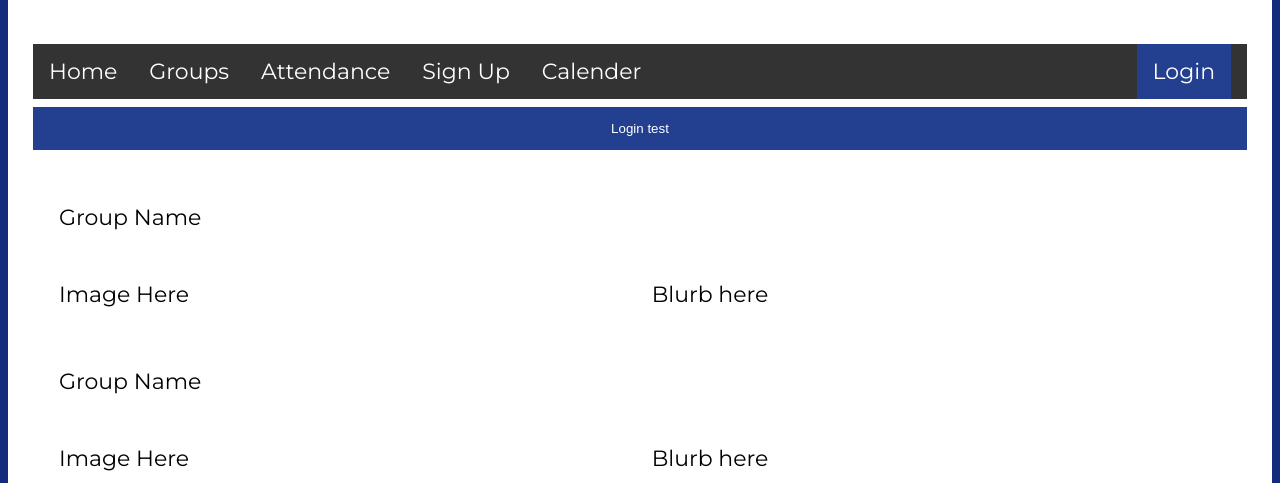
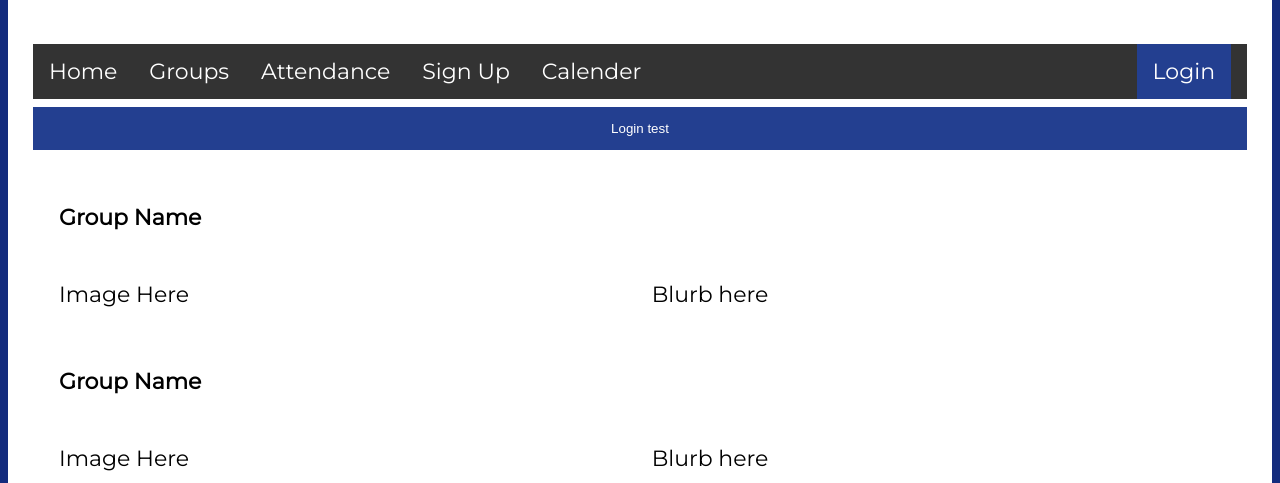
Before and after one commit to Redstone-2/CITComputerClub2, a Jekyll site: the page built from groups.html, in a window 1280 px wide. Shown: the part 140-623 px from the top of the page. Built offline with Jekyll 4.4.1, drawn with Linux system fonts in a browser that asks for light colours; nearby versions of some CDN libraries; the repository's description, which GitHub fills in, is left out.

Commit message:
Update groups.html

```diff
--- a/groups.html
+++ b/groups.html
@@ -19,7 +19,7 @@ layout: default
   text-align: left;
   padding: 20px 0;
 }
- .title {grid-area: title;}
+ .title {grid-area: title; font-weight: bold;}
  .photo {grid-area: photo;}
  .blurb {grid-area: blurb;}
 </style>
@@ -27,7 +27,7 @@ layout: default
 <body>
   <div class="grid-outer">
   <div class="grid-inner">
-    <div class="title">Group Name</div>
+   <div class="title">Group Name</div>
     <div class"photo">Image Here</div>
     <div class="blurb">Blurb here</div>
   </div>
```
